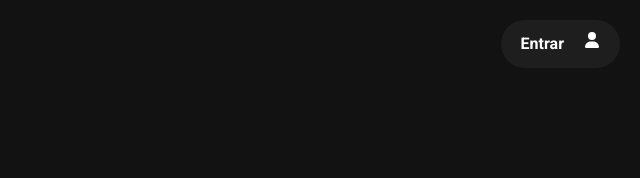
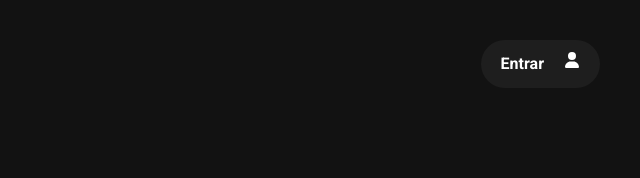
Before and after one commit to Blackoutseeker/meus-boletos, a Next.js app: page / in a window 1280 px wide. Shown: the top 178 px of the page, without its empty margins (640-1280 px from the left). Built offline with nearby package versions, Linux system fonts and the light colour scheme.

Commit message:
refactor(components): improve login button style

```diff
--- a/src/components/Header/styles.css
+++ b/src/components/Header/styles.css
@@ -1,9 +1,10 @@
 @import '../../app/globals.css';
 
 .header {
-  @apply bg-dark-900 sticky top-0 flex w-full items-center justify-center py-5 md:justify-end md:px-5;
+  @apply bg-dark-900 sticky top-0 flex w-full items-center justify-center py-10 md:justify-end md:px-10;
 }
 
 .login-button {
   @apply bg-dark-800 flex cursor-pointer space-x-5 rounded-full px-5 py-3;
+  @apply hover:bg-dark-300 duration-150;
 }
```
